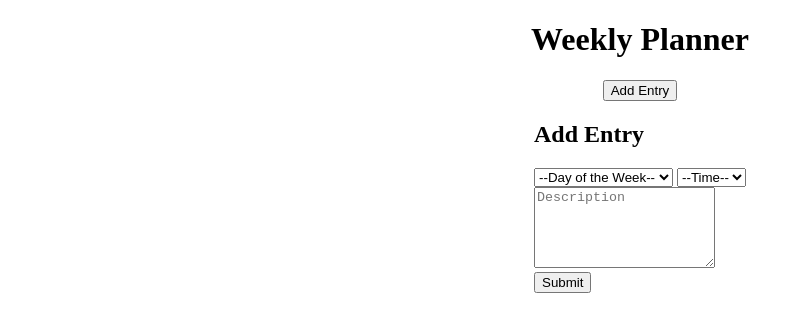
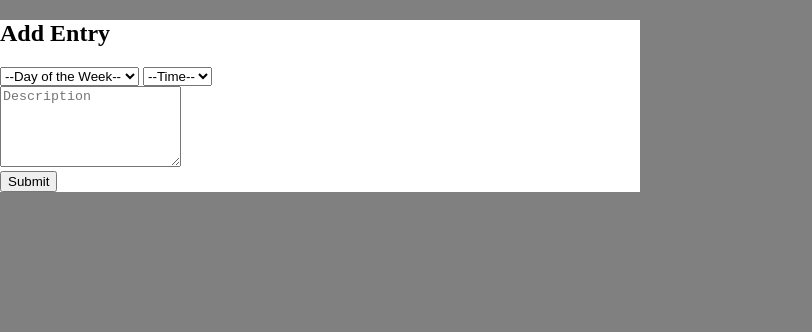
Before and after one commit to KiraHike/week-planner, a plain HTML site: page index.html in a window 1280 px wide. Shown: the whole page, without its empty margins (0-812 px from the left). Drawn offline with Linux system fonts and the light colour scheme.

Commit message:
Worked on aligning the modal.

```diff
--- a/index.html
+++ b/index.html
@@ -11,7 +11,7 @@
   <div class="container">
   <button class="button-add-entry">Add Entry</button>
   </div>
-  <div class="modal">
+  <div class="modal view ">
     <div class="modal-container">
       <div class="modal-box">
         <h2>Add Entry</h2>
--- a/styles.css
+++ b/styles.css
@@ -10,7 +10,28 @@ h1 {
   text-align: center;
 }
 
-.modal {
+.modal.container {
   display: flex;
+  width: 100%;
+  min-height: 100vh;
   justify-content: center;
+  align-items: center;
 }
+
+.modal.view {
+  position: fixed;
+  top: 0;
+  right: 0;
+  left: 0;
+  bottom: 0;
+  background-color: gray;
+}
+
+.modal.view.hidden {
+  display: none;
+}
+
+.modal-box {
+  background-color: white;
+  width: 50%;
+}
```
